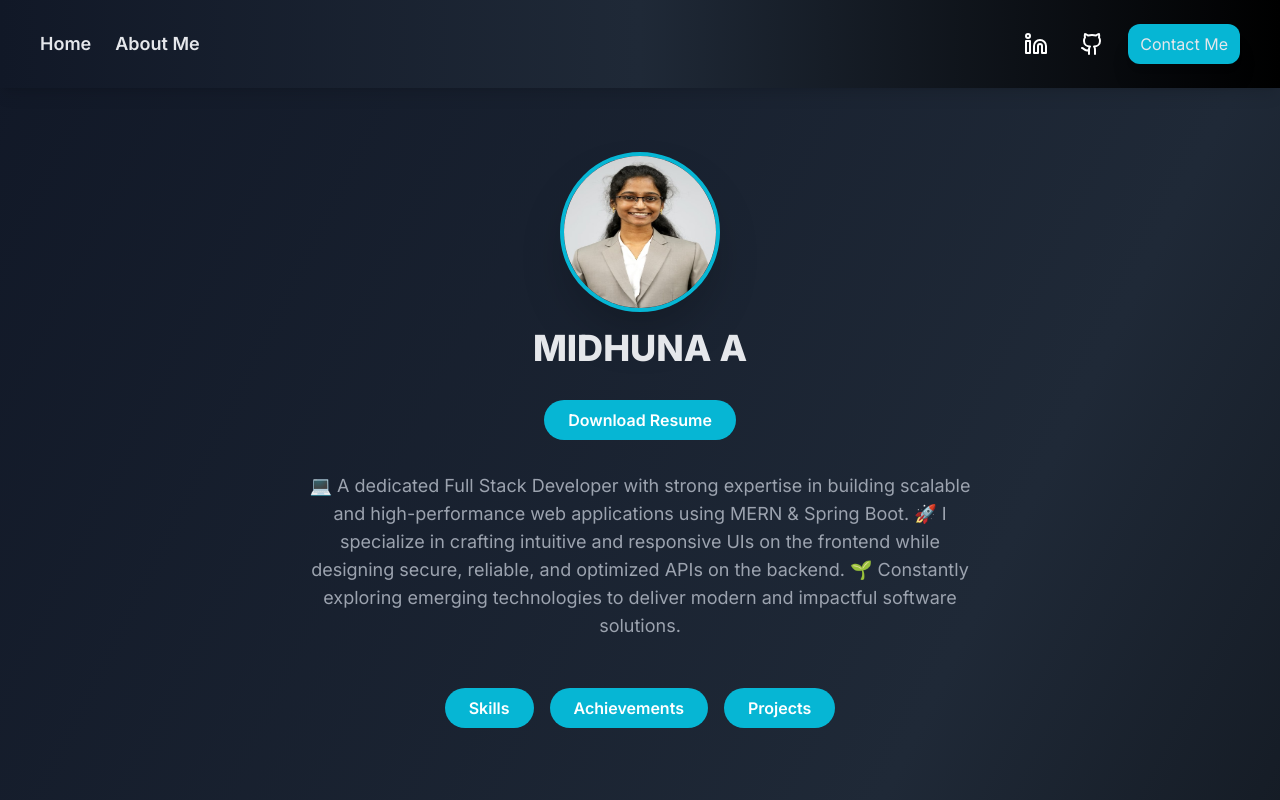
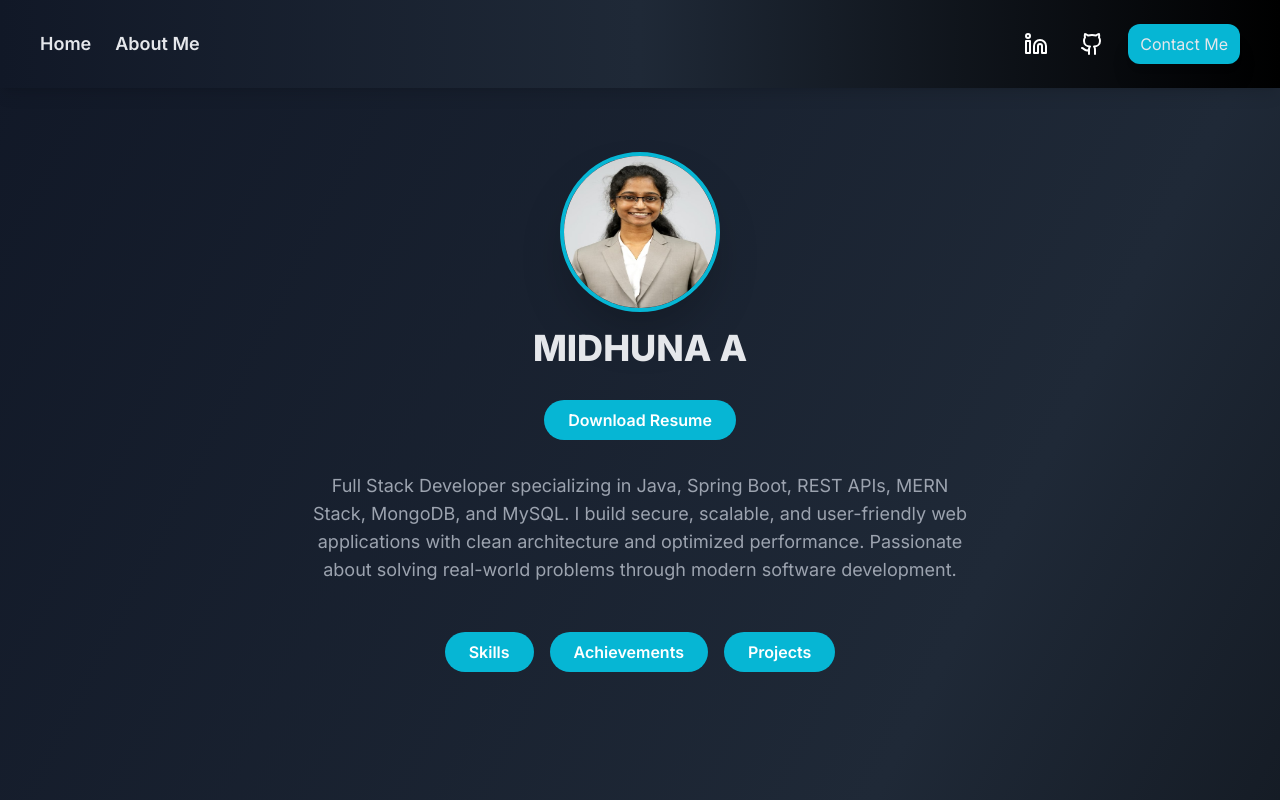
Before and after one commit to midhuna-06/MIDHUNA-A-Portfolio, a React (Create React App) app: page / in a window 1280 px wide. Shown: the top 800 px of the page. Built offline with nearby package versions, Linux system fonts and the light colour scheme.

Commit message:
Modified home content

```diff
--- a/src/pages/Home.js
+++ b/src/pages/Home.js
@@ -103,12 +103,9 @@ function Home() {
           animate={{ opacity: 1 }}
           transition={{ delay: 1, duration: 1 }}
         >
-          💻 A dedicated Full Stack Developer with strong expertise in building
-          scalable and high-performance web applications using MERN & Spring
-          Boot. 🚀 I specialize in crafting intuitive and responsive UIs on the
-          frontend while designing secure, reliable, and optimized APIs on the
-          backend. 🌱 Constantly exploring emerging technologies to deliver
-          modern and impactful software solutions.
+          Full Stack Developer specializing in Java, Spring Boot, REST APIs, MERN Stack, MongoDB, and MySQL.
+          I build secure, scalable, and user-friendly web applications with clean architecture and optimized performance.
+          Passionate about solving real-world problems through modern software development.
         </motion.p>
 
         {/* Navigation Buttons */}
```
